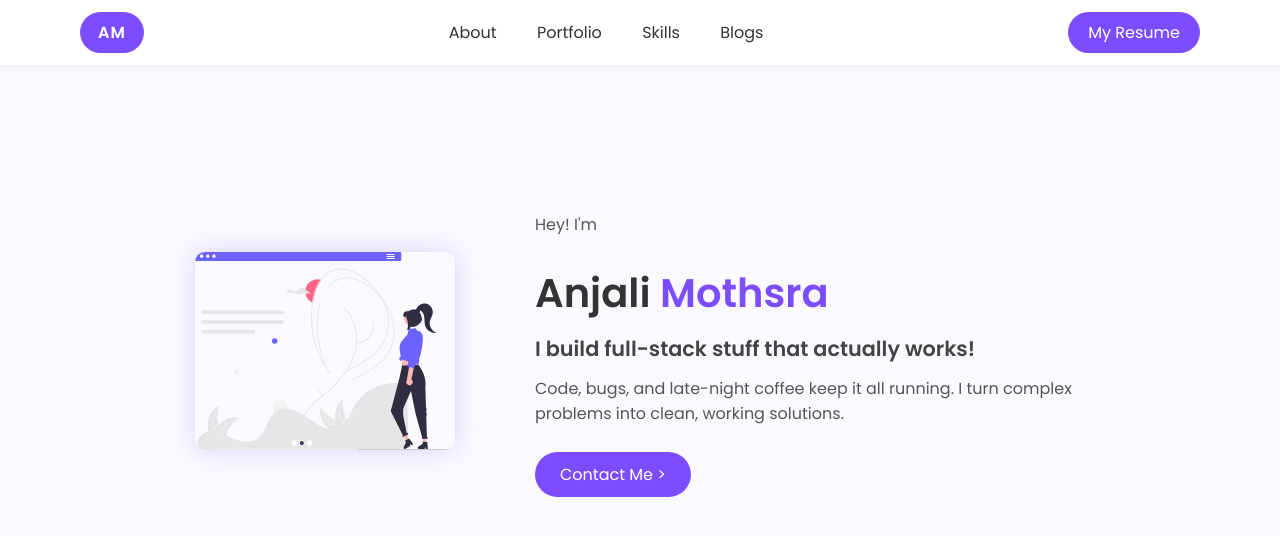
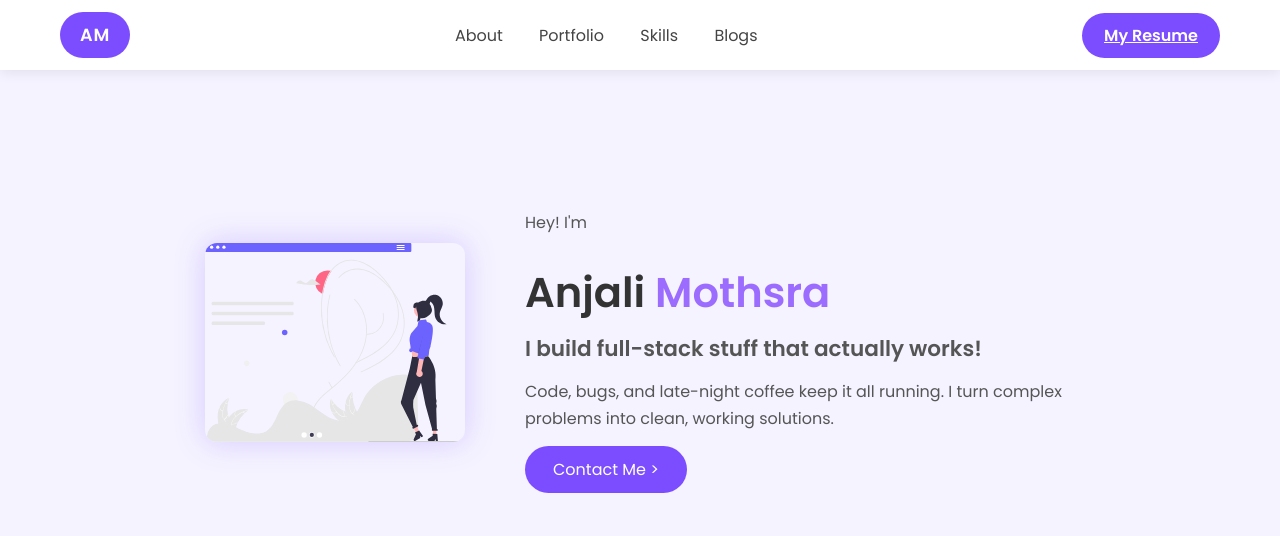
Before and after one commit to AnjaliMothsra/Portfolio_jenkins_pipeline, a plain HTML site: page index.html in a window 1280 px wide. Drawn offline with Linux system fonts and the light colour scheme.

Commit message:
updating CSS file

```diff
--- a/style.css
+++ b/style.css
@@ -7,7 +7,7 @@
 
 body {
   font-family: 'Poppins', sans-serif;
-  background-color: #faf9ff;
+  background-color: #f5f3ff; /* slightly lighter */
   color: #333;
   scroll-behavior: smooth;
 }
@@ -22,48 +22,49 @@ body {
   display: flex;
   justify-content: space-between;
   align-items: center;
-  padding: 12px 80px;
-  box-shadow: 0 2px 8px rgba(0, 0, 0, 0.05);
+  padding: 12px 60px; /* reduced padding for testing */
+  box-shadow: 0 3px 12px rgba(0, 0, 0, 0.08); /* slightly darker shadow */
   z-index: 100;
 }
 
-/* 🔹 Updated Logo Color */
+/* Logo */
 .logo {
-  background: #7C4DFF; /* solid purple for consistency */
+  background: #7C4DFF;
   color: white;
-  font-weight: 600;
-  padding: 8px 18px;
-  border-radius: 999px;
-  font-size: 1rem;
+  font-weight: 700; /* bold */
+  padding: 10px 20px; /* slightly larger */
+  border-radius: 50px; /* slightly smaller radius */
+  font-size: 1.1rem; /* increased */
   letter-spacing: 1px;
 }
 
 /* Navigation Links */
 .menu a {
   text-decoration: none;
-  color: #333;
-  margin: 0 18px;
+  color: #444; /* darker for contrast */
+  margin: 0 16px;
   font-weight: 500;
-  transition: color 0.3s;
+  transition: all 0.3s;
 }
 
 .menu a:hover {
-  color: #7C4DFF;
+  color: #9C6CFF; /* slightly lighter purple on hover */
+  transform: scale(1.05); /* subtle zoom */
 }
 
-/* 🔹 Updated My Resume Button */
+/* Resume Button */
 .resume-btn {
-  background: #7C4DFF; /* purple like the Contact button */
+  background: #7C4DFF;
   color: white;
-  padding: 8px 20px;
-  border-radius: 25px;
-  text-decoration: none;
-  font-weight: 500;
+  padding: 10px 22px; /* slightly bigger */
+  border-radius: 30px;
+  font-weight: 600;
   transition: all 0.3s ease;
 }
 
 .resume-btn:hover {
-  background: #5E35B1; /* darker purple on hover */
+  background: #5E35B1;
+  transform: translateY(-2px); /* subtle lift on hover */
 }
 
 /* Purple divider line */
@@ -71,7 +72,7 @@ body {
   width: 100%;
   height: 2px;
   background: #7C4DFF;
-  margin-top: 60px;
+  margin-top: 58px; /* adjusted for navbar padding */
   border: none;
 }
 
@@ -80,51 +81,51 @@ body {
   display: flex;
   justify-content: center;
   align-items: center;
-  padding: 150px 100px 100px 100px;
-  background: #faf9ff;
+  padding: 150px 80px 100px 80px; /* slightly smaller sides */
+  background: #f5f3ff;
 }
 
 .hero-content {
   display: flex;
   align-items: center;
   justify-content: space-between;
-  gap: 80px;
-  flex-wrap: wrap; /* makes it responsive */
+  gap: 60px; /* smaller gap for test */
+  flex-wrap: wrap;
 }
 
-/* Illustration image */
+/* Profile image */
 .profile-img img {
   width: 260px;
   height: auto;
-  border-radius: 10px;
-  box-shadow: 0 0 25px rgba(123, 97, 255, 0.25);
+  border-radius: 12px; /* slightly bigger radius */
+  box-shadow: 0 0 30px rgba(124, 77, 255, 0.25); /* stronger glow */
   transition: transform 0.3s ease;
 }
 
 .profile-img img:hover {
-  transform: scale(1.05);
+  transform: scale(1.07); /* more zoom on hover */
 }
 
-/* Text styles */
+/* Hero Text */
 .hero-text h1 {
-  font-size: 2.5rem;
+  font-size: 2.6rem; /* slightly bigger */
   color: #333;
-  margin-bottom: 10px;
+  margin-bottom: 8px;
 }
 
 .hero-text h1 span {
-  color: #7C4DFF;
+  color: #9C6CFF; /* slightly lighter purple */
 }
 
 .hero-text h2 {
-  font-size: 1.3rem;
-  margin-bottom: 12px;
-  color: #444;
+  font-size: 1.35rem; /* tiny bump */
+  margin-bottom: 14px;
+  color: #555;
 }
 
 .hero-text p {
   color: #555;
-  line-height: 1.6;
+  line-height: 1.65;
   max-width: 550px;
   margin-bottom: 25px;
 }
@@ -135,7 +136,7 @@ body {
 }
 
 @keyframes fadeIn {
-  from { opacity: 0; transform: translateY(20px); }
+  from { opacity: 0; transform: translateY(15px); }
   to { opacity: 1; transform: translateY(0); }
 }
 
@@ -143,28 +144,28 @@ body {
 .contact-btn {
   background: #7C4DFF;
   color: white;
-  padding: 10px 25px;
-  border-radius: 25px;
-  display: inline-block;
+  padding: 12px 28px; /* slightly bigger */
+  border-radius: 28px;
   text-decoration: none;
   font-weight: 500;
-  transition: background 0.3s ease;
+  transition: all 0.3s ease;
 }
 
 .contact-btn:hover {
   background: #5E35B1;
+  transform: translateY(-2px); /* subtle lift */
 }
 
 /* Responsive adjustments */
 @media (max-width: 768px) {
   .hero {
-    padding: 120px 40px;
+    padding: 120px 30px;
   }
 
   .hero-content {
     flex-direction: column;
     text-align: center;
-    gap: 40px;
+    gap: 35px;
   }
 
   .hero-text h1 {
@@ -172,6 +173,6 @@ body {
   }
 
   .hero-text h2 {
-    font-size: 1.1rem;
+    font-size: 1.15rem;
   }
 }
```
